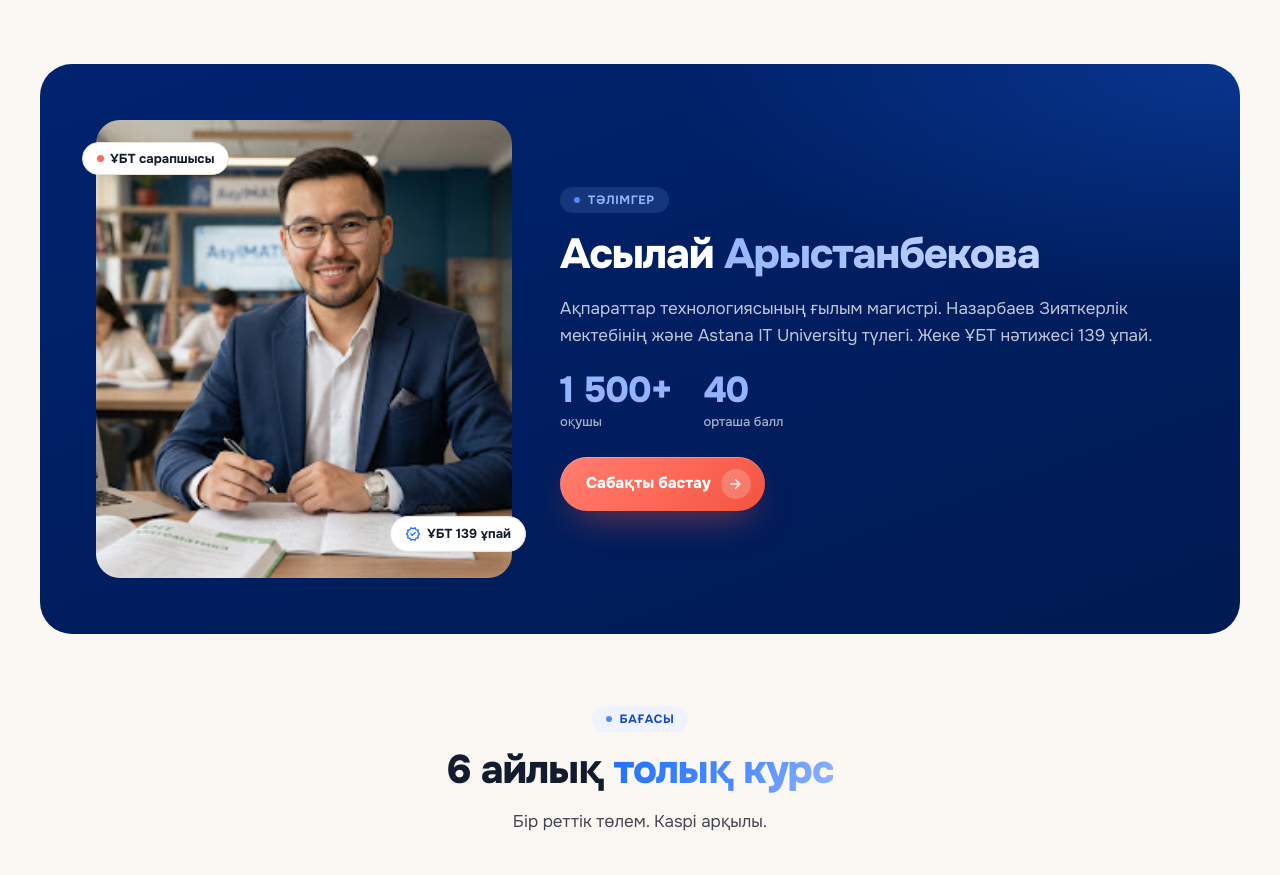
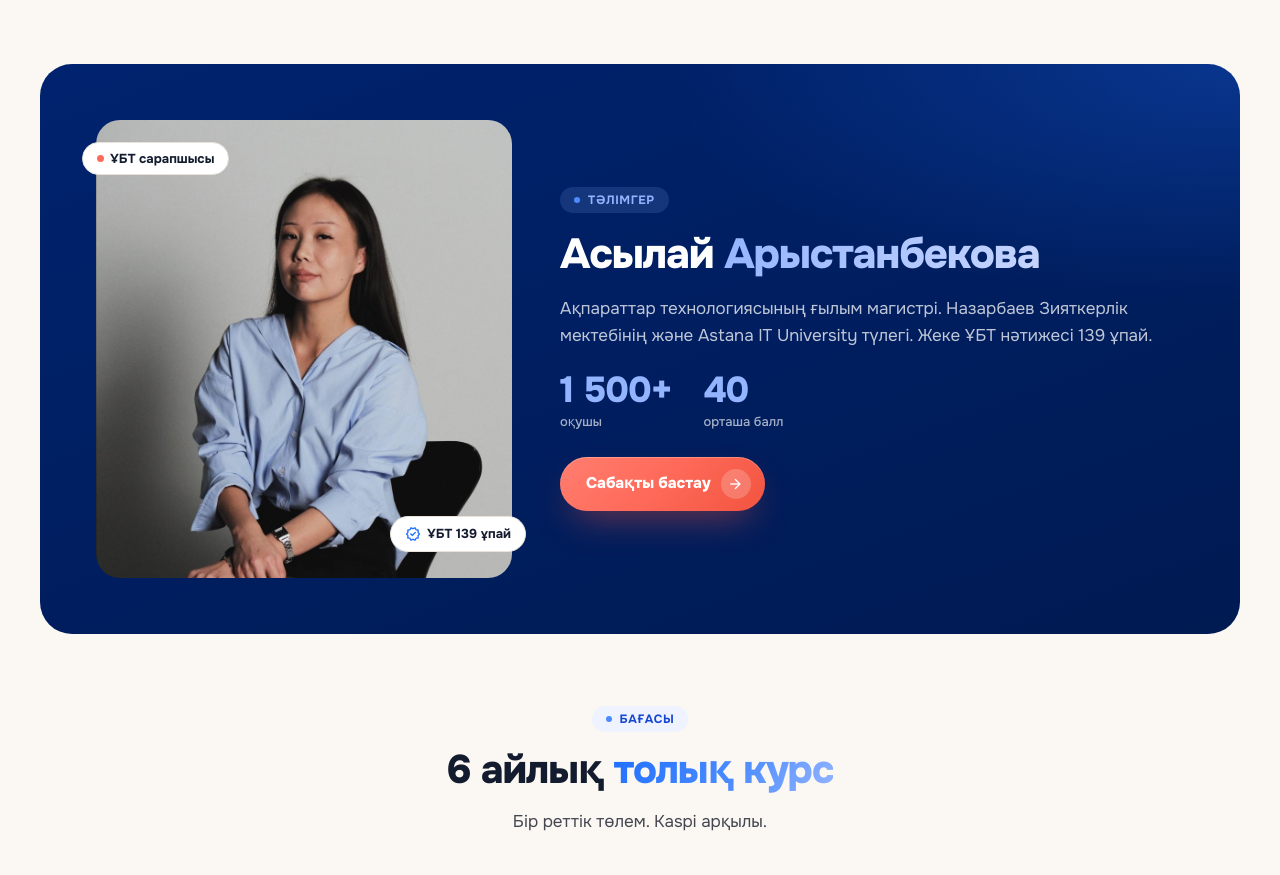
Before and after one commit to Sheri1333/asylmath, a React (Vite) app: page / in a window 1280 px wide. Shown: the part 2780-3655 px from the top of the page. Built offline with nearby package versions, Linux system fonts and the light colour scheme; no server answers.

Commit message:
Use Asylai portrait on the landing mentor card.

```diff
--- a/src/pages/LandingPage.tsx
+++ b/src/pages/LandingPage.tsx
@@ -319,7 +319,7 @@ export function LandingPage() {
           <div className="lp-wrap">
             <div className="lp-dark lp-teacher" data-reveal>
               <figure className="lp-teacher__photo">
-                <img src="/assets/teacher.png" alt="Асылай Арыстанбекова" loading="lazy" />
+                <img src="/assets/teacher.jpg" alt="Асылай Арыстанбекова" loading="lazy" />
                 <span className="lp-float lp-float--b"><i />ҰБТ сарапшысы</span>
                 <span className="lp-float lp-float--c"><Icon name="verified" size={16} />ҰБТ 139 ұпай</span>
               </figure>
--- a/src/styles/landing.css
+++ b/src/styles/landing.css
@@ -225,7 +225,7 @@
 
 .lp-teacher { display: grid; grid-template-columns: minmax(0, 0.8fr) minmax(0, 1.2fr); gap: 48px; align-items: center; }
 .lp-teacher__photo { position: relative; margin: 0; }
-.lp-teacher__photo img { width: 100%; aspect-ratio: 4 / 4.4; object-fit: cover; object-position: 55% center; border-radius: 24px; }
+.lp-teacher__photo img { width: 100%; aspect-ratio: 4 / 4.4; object-fit: cover; object-position: center 18%; border-radius: 24px; }
 .lp-float--b { left: -14px; top: 22px; }
 .lp-float--c { right: -14px; bottom: 26px; }
 .lp-teacher__text { display: flex; flex-direction: column; align-items: flex-start; gap: 18px; }
```
Also changed, not shown: public/assets/teacher.jpg (added), public/assets/teacher.png (deleted).
